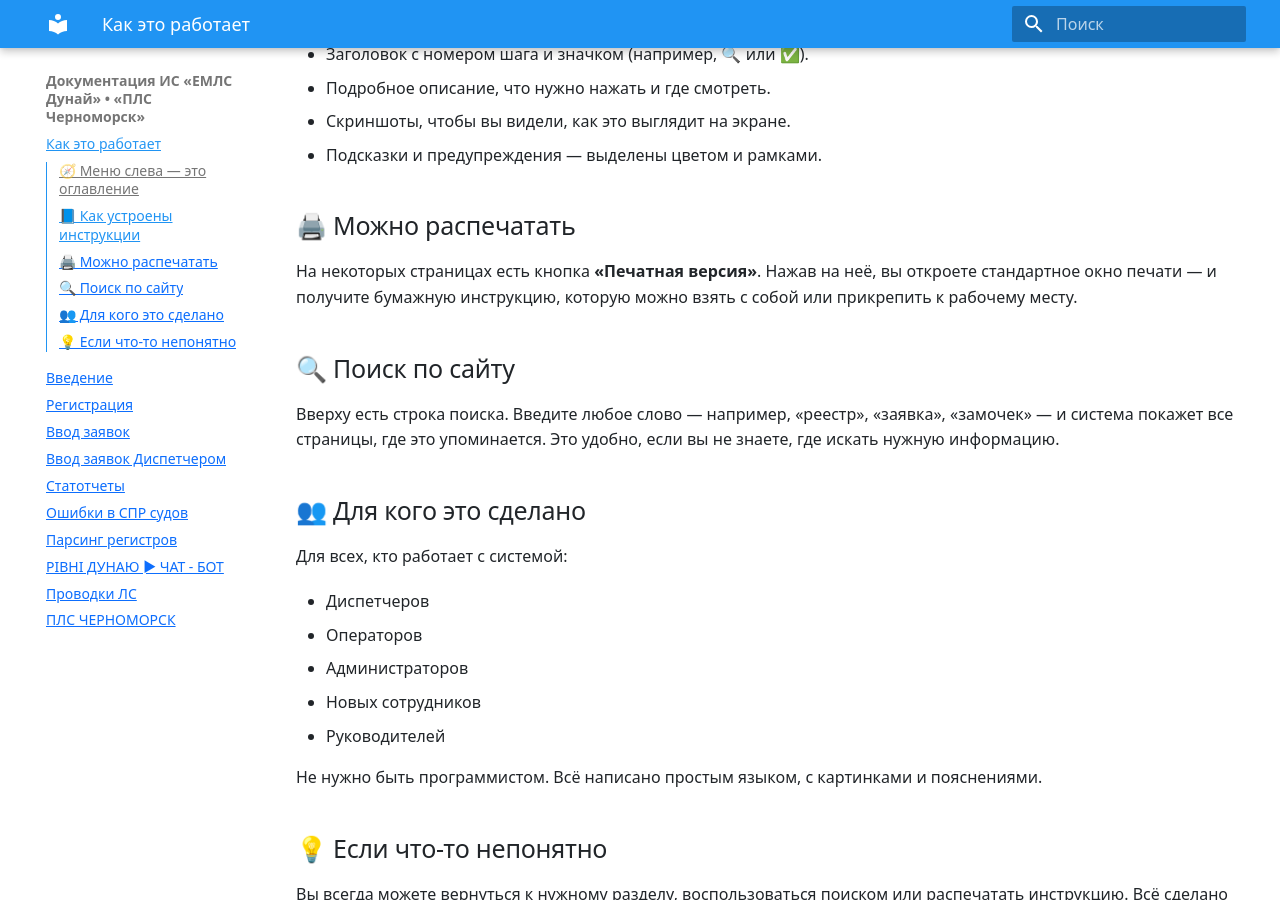
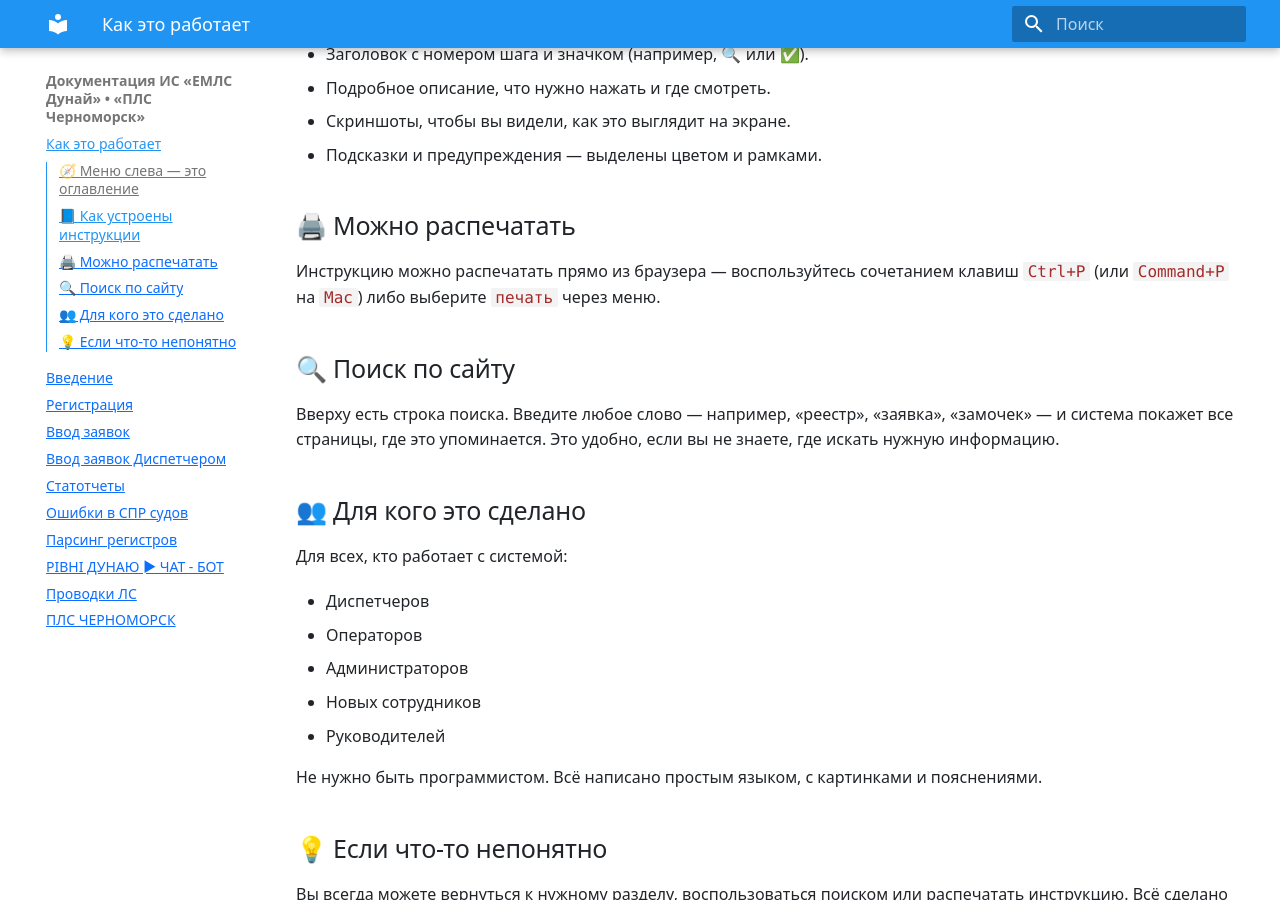
Before and after one commit to vvxsoni/Danube_help, an MkDocs documentation site: the page built from docs/how_it_works.md, in a window 1280 px wide and 900 px high, scrolled down 570 px. Built offline with MkDocs 1.6.1 and Material for MkDocs 9.7.7, drawn with Linux system fonts in a browser that asks for light colours.

Commit message:
Инструкцию можно распечатать прямо из браузера — воспользуйтесь сочетанием клавиш `Ctrl+P` (или `Command+P` на `Mac`) либо выберите `печать` через меню.

```diff
--- a/docs/how_it_works.md
+++ b/docs/how_it_works.md
@@ -27,7 +27,7 @@
 
 ## 🖨️ Можно распечатать
 
-На некоторых страницах есть кнопка **«Печатная версия»**. Нажав на неё, вы откроете стандартное окно печати — и получите бумажную инструкцию, которую можно взять с собой или прикрепить к рабочему месту.
+Инструкцию можно распечатать прямо из браузера — воспользуйтесь сочетанием клавиш `Ctrl+P` (или `Command+P` на `Mac`) либо выберите `печать` через меню.
 
 <!-- <hr> -->
 
```
